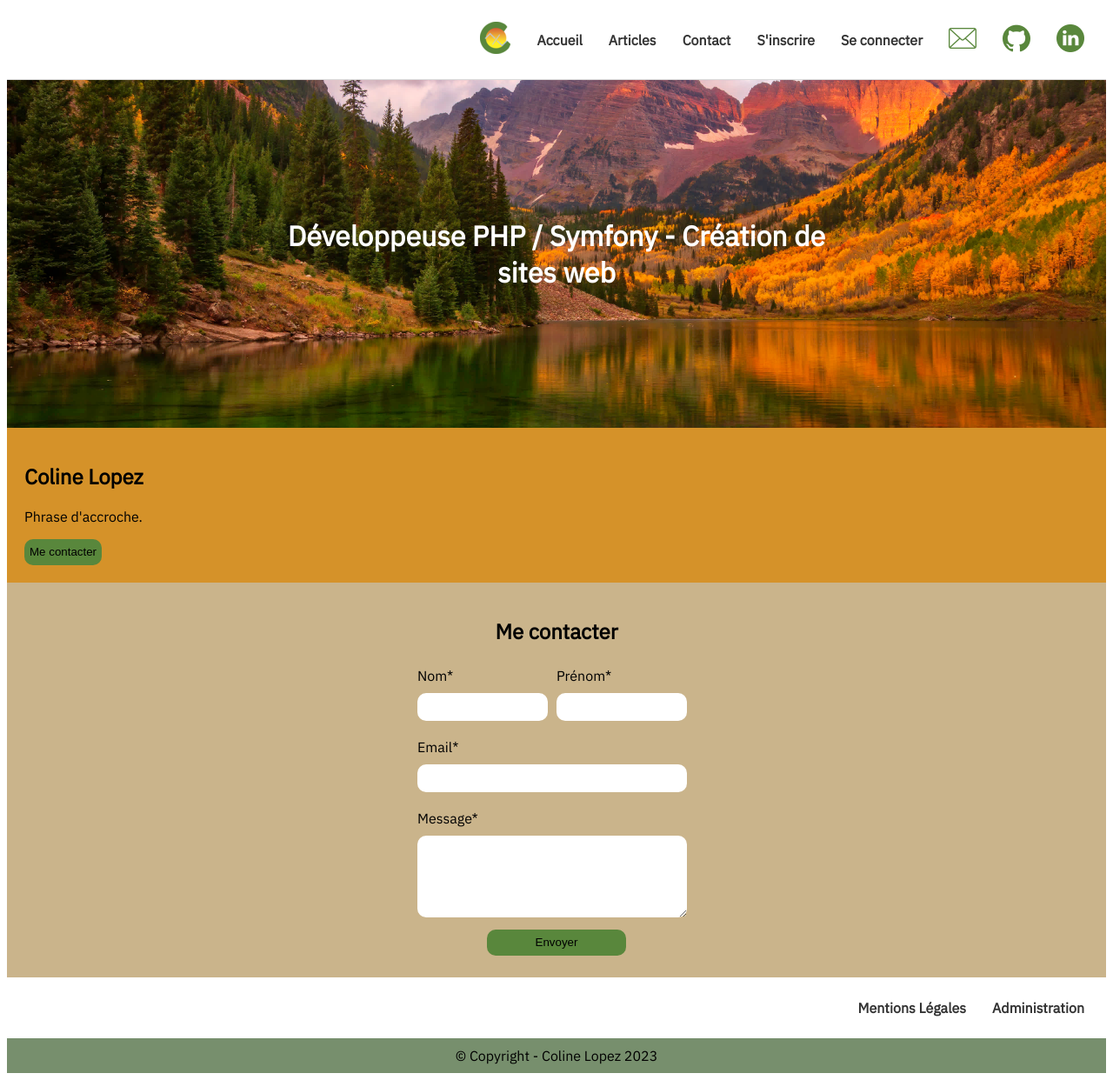
After one commit to ColineLopez/OpenClassrooms_Project_5_MyWebsite, a PHP site: page /templates/index_template.php in a window 1280 px wide. The commit adds this page. Shown: the whole page at 87% size. Run offline with PHP 8.4, Linux system fonts and the light colour scheme; the template is opened without the code that fills it, so the values that code supplies are empty.

Commit message:
index factorization

```diff
--- a/templates/articlecontent.php
+++ b/templates/articlecontent.php
@@ -5,6 +5,9 @@
 		<meta charset="utf-8" />
 		<title>Article</title>
 		<link href="../style/style.css" rel="stylesheet" />
+		<link rel="preconnect" href="https://fonts.googleapis.com">
+    <link rel="preconnect" href="https://fonts.gstatic.com" crossorigin>
+    <link href="https://fonts.googleapis.com/css2?family=IBM+Plex+Sans&display=swap" rel="stylesheet">
 	</head>
 
 	<?php include_once('header.php') ?>
--- a/templates/articleslist.php
+++ b/templates/articleslist.php
@@ -5,6 +5,9 @@
 		<meta charset="utf-8" />
 		<title>Articles</title>
 		<link href="../style/style.css" rel="stylesheet" />
+		<link rel="preconnect" href="https://fonts.googleapis.com">
+    <link rel="preconnect" href="https://fonts.gstatic.com" crossorigin>
+    <link href="https://fonts.googleapis.com/css2?family=IBM+Plex+Sans&display=swap" rel="stylesheet">
 	</head>
 
 	<?php include_once('header.php') ?>
--- /dev/null
+++ b/templates/index_template.php
@@ -0,0 +1,85 @@
+<!DOCTYPE html>
+<html lang="fr">
+
+<head>
+    <meta charset="utf-8">
+    <title>Coline Lopez - Développeuse</title>
+    <link rel="icon" type="image/png" href="../images/logo.png" />
+    <link rel="stylesheet" href='../style/style.css'>
+    <link rel="preconnect" href="https://fonts.googleapis.com">
+    <link rel="preconnect" href="https://fonts.gstatic.com" crossorigin>
+    <link href="https://fonts.googleapis.com/css2?family=IBM+Plex+Sans&display=swap" rel="stylesheet">
+</head>
+
+<?php include_once(__DIR__.'/../header.php'); ?>
+
+<body>
+
+    <div id="banniere">
+        <section>
+            <h1>Développeuse PHP / Symfony - Création de sites web</h1>
+        </section>
+    </div>
+
+
+    <div class="corps1">
+        <h2>Coline Lopez</h2>
+
+        <p>Phrase d'accroche.</p>
+
+        <div>
+          <button type="button" onclick="window.location.href ='index.php#contact' ;">Me contacter</button>
+        </div>
+    </div>
+
+
+    <div class="corps2">
+
+        <h2>Me contacter</h2>
+
+        <form id="contact" action="src/submit_contact.php" method="POST">
+            <div>
+              <div class="grid">
+                <div class="element">Nom*</div>
+                <div class="element">Prénom*</div>
+              </div>
+              <div class="grid">
+                <div class="element"><input class="nom_prenom" type="text" name="lastname" required autocomplete="off"></div>
+                <div class="element"><input class="nom_prenom" type="text" name="firstname" required autocomplete="off"></div>
+              </div>
+            </div>
+            <div>
+              <div class="tenpix">Email*</div>
+              <input class="contact" type="email" name="email" required>
+            </div>
+            <div>
+              <div class="tenpix"></div>
+              <div class="tenpix">Message*</div>
+              <textarea class="contact" name="message" required autocomplete="off"></textarea>
+            </div>
+            <div>
+                <?php
+                    if(isset($_GET['reg_err']))
+                        {
+                            $err = htmlspecialchars($_GET['reg_err']);
+                            $message = match($err) {
+                            'success' => "<strong>Merci</strong>, votre message a bien été envoyé",
+                            'email' => "<strong>Erreur</strong>, l'email n'est pas valide",
+                            'email_length' => "<strong>Erreur</strong>, l'email est trop long",
+                            'firstname_length' => "<strong>Erreur</strong>, votre prénom est trop long",
+                            'lastname_length' => "<strong>Erreur</strong>, votre nom est trop long",
+                        };
+                    };
+                    echo $message;
+                ?>
+            </div>
+            <div>
+              <button class="center" type="submit">Envoyer</button>
+            </div>
+        </form>
+
+    </div>
+
+</body>
+
+<?php include_once(__DIR__.'/../footer.php'); ?>
--- a/templates/signin_template.php
+++ b/templates/signin_template.php
@@ -5,6 +5,9 @@
 		<meta charset="utf-8">
         <title>Connexion</title>
         <link href="../style/style.css" rel="stylesheet" />
+        <link rel="preconnect" href="https://fonts.googleapis.com">
+    <link rel="preconnect" href="https://fonts.gstatic.com" crossorigin>
+    <link href="https://fonts.googleapis.com/css2?family=IBM+Plex+Sans&display=swap" rel="stylesheet">
 	</head>
 
 	<?php include_once('header.php') ?>
--- a/templates/signup_template.php
+++ b/templates/signup_template.php
@@ -5,6 +5,9 @@
 		<meta charset="utf-8">
 		<title>Inscription</title>
 		<link href="../style/style.css" rel="stylesheet" />
+		<link rel="preconnect" href="https://fonts.googleapis.com">
+    <link rel="preconnect" href="https://fonts.gstatic.com" crossorigin>
+    <link href="https://fonts.googleapis.com/css2?family=IBM+Plex+Sans&display=swap" rel="stylesheet">
 
 	</head>
 
```
Also changed, not shown: index.php (+3 -117 lines), src/model.php (+31 -0 lines), src/submit_contact.php (+1 -30 lines).
